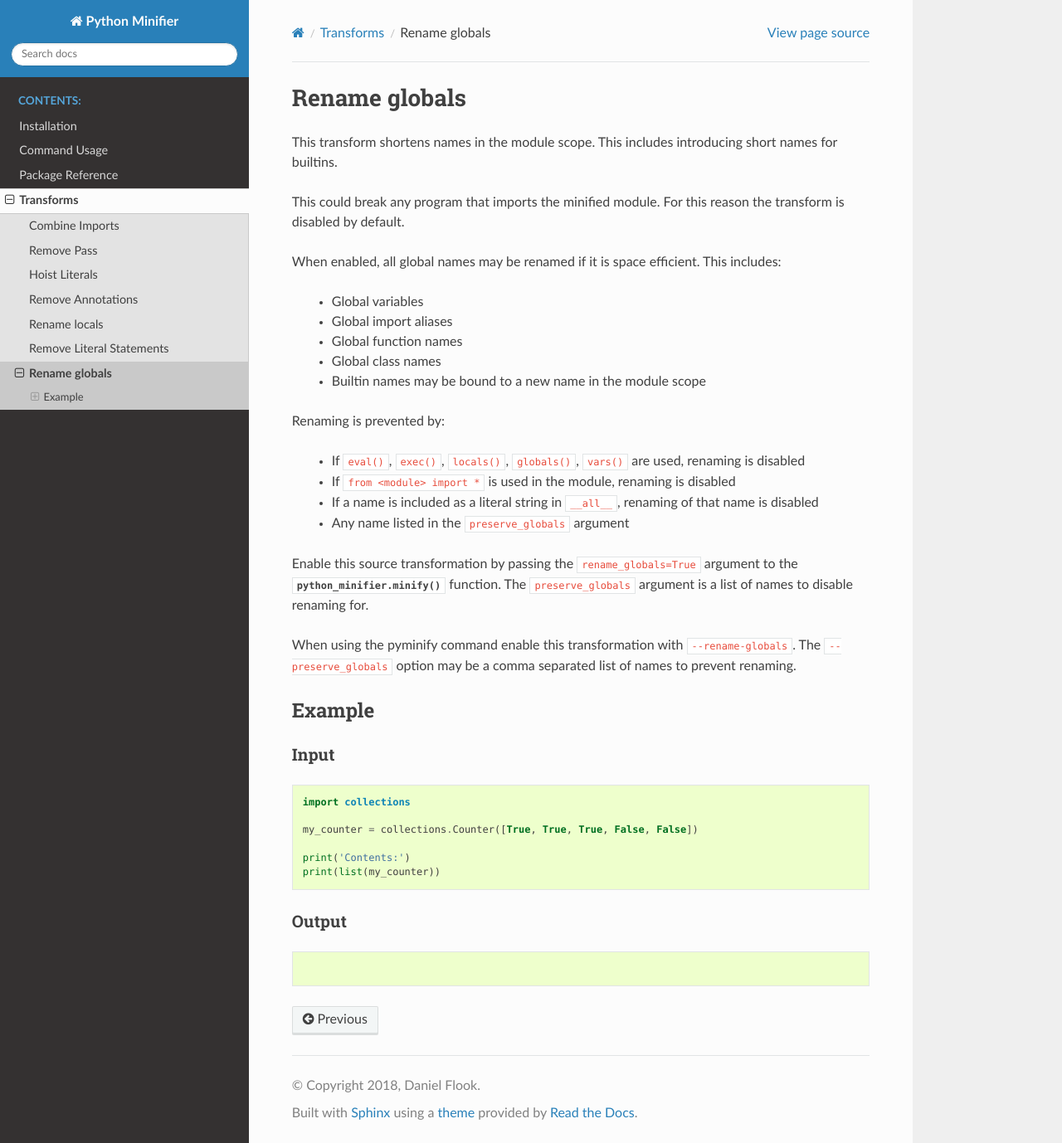
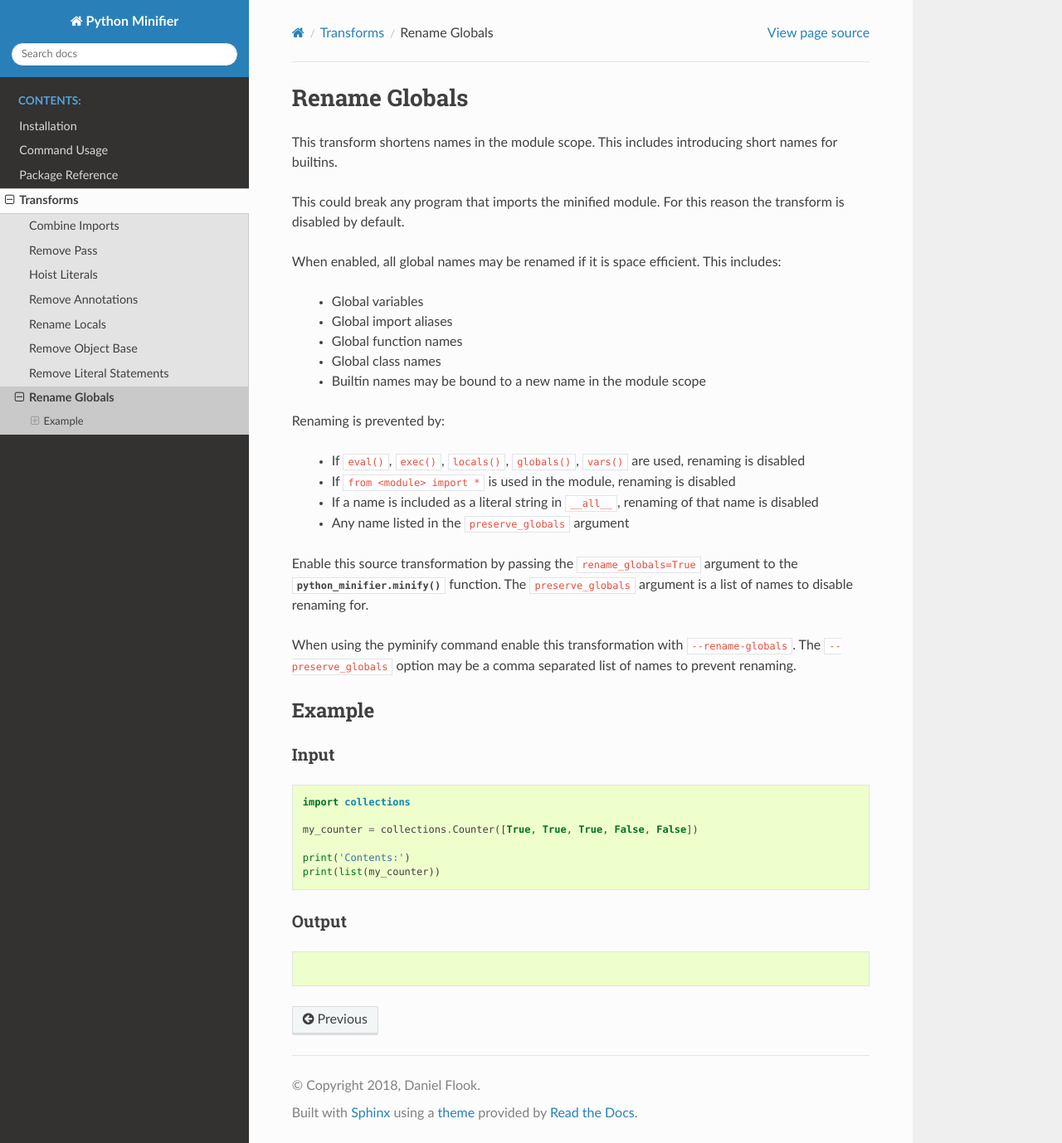
Before and after one commit to dflook/python-minifier, a Sphinx documentation site: the page built from docs/source/transforms/rename_globals.rst, in a window 1280 px wide and 1378 px high. Shown: the whole window at 83% size. Built offline with Sphinx 7.4.7 and the Read the Docs theme 2.0.0, drawn with Linux system fonts in a browser that asks for light colours; the version number could not be read and is left out.

Commit message:
:sparkles: Add remove object base transform

```diff
--- a/docs/source/conf.py
+++ b/docs/source/conf.py
@@ -42,7 +42,8 @@
         'remove_literal_statements': False,
         'remove_pass': False,
         'rename_globals': False,
-        'rename_locals': False
+        'rename_locals': False,
+        'remove_object_base': False
     }
 
     options[option] = True
--- a/docs/source/transforms/index.rst
+++ b/docs/source/transforms/index.rst
@@ -15,7 +15,7 @@
    hoist_literals
    remove_annotations
    rename_locals
-
+   remove_object_base
 
 .. toctree::
    :caption: Disabled by default
--- /dev/null
+++ b/docs/source/transforms/remove_object_base.py
@@ -0,0 +1,2 @@
+class MyClass(object):
+    pass
--- a/docs/source/transforms/rename_globals.rst
+++ b/docs/source/transforms/rename_globals.rst
@@ -1,4 +1,4 @@
-Rename globals
+Rename Globals
 ==============
 
 This transform shortens names in the module scope. This includes introducing short names for builtins.
--- a/docs/source/transforms/rename_locals.rst
+++ b/docs/source/transforms/rename_locals.rst
@@ -1,4 +1,4 @@
-Rename locals
+Rename Locals
 =============
 
 This transform shortens any non-global names.
```
Also changed, not shown: CHANGELOG.md (+13 -2 lines), docs/source/transforms/remove_object_base.rst (added, +24 -0 lines), src/python_minifier/__init__.py (+6 -5 lines), 4 other files.
